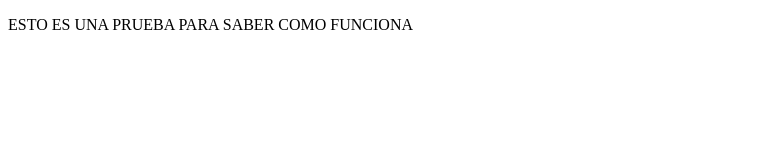
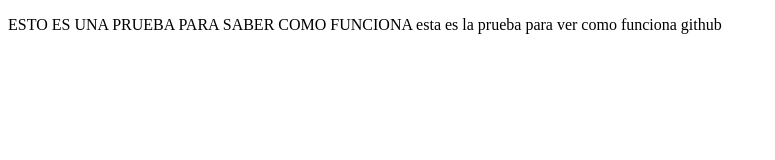
Before and after one commit to SilverxD11/prueba, a plain HTML site: page index.html in a window 1280 px wide. Shown: the whole page, without its empty margins (0-775 px from the left). Drawn offline with Linux system fonts and the light colour scheme.

Commit message:
nuevos cambios

```diff
--- a/index.html
+++ b/index.html
@@ -7,7 +7,7 @@
 </head>
 <body>
     <P>
-        ESTO ES UNA PRUEBA PARA SABER COMO FUNCIONA
+        ESTO ES UNA PRUEBA PARA SABER COMO FUNCIONA esta es la prueba para ver como funciona github
 
     </P>
 </body>
```
